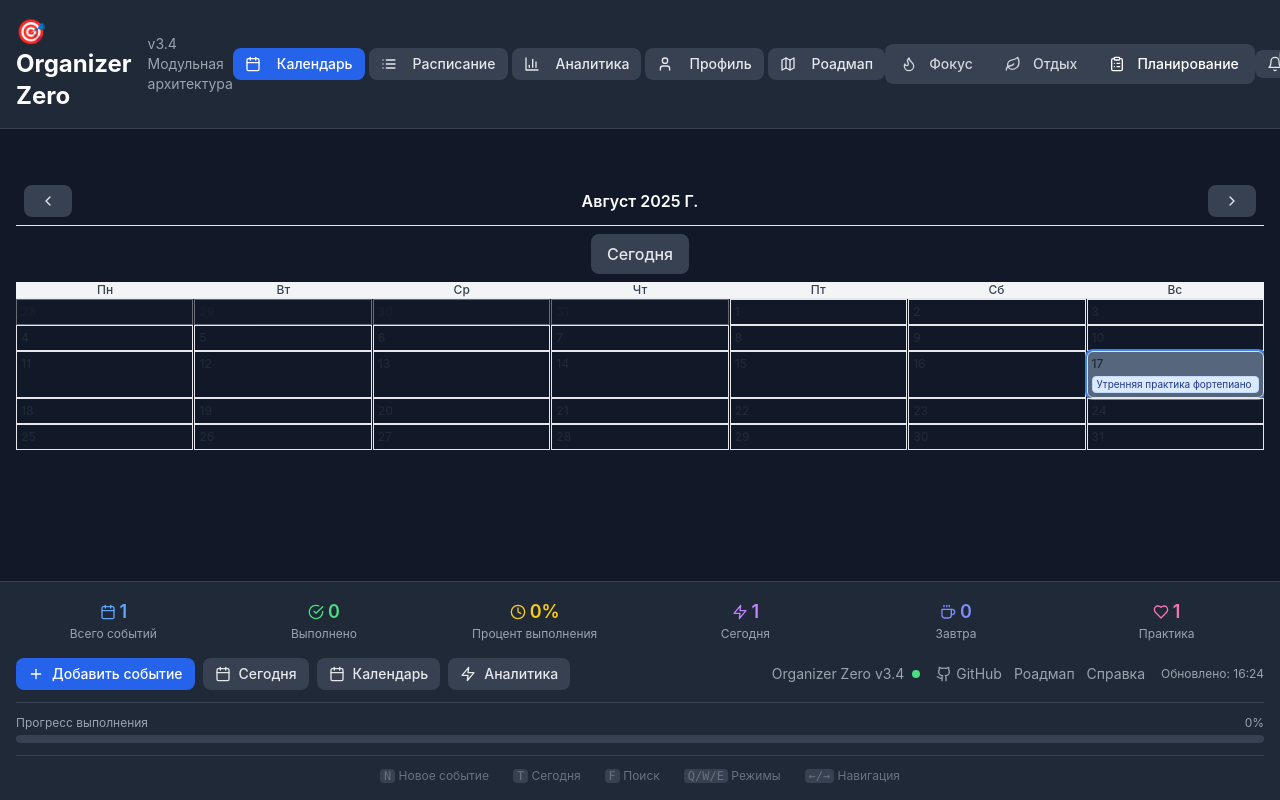
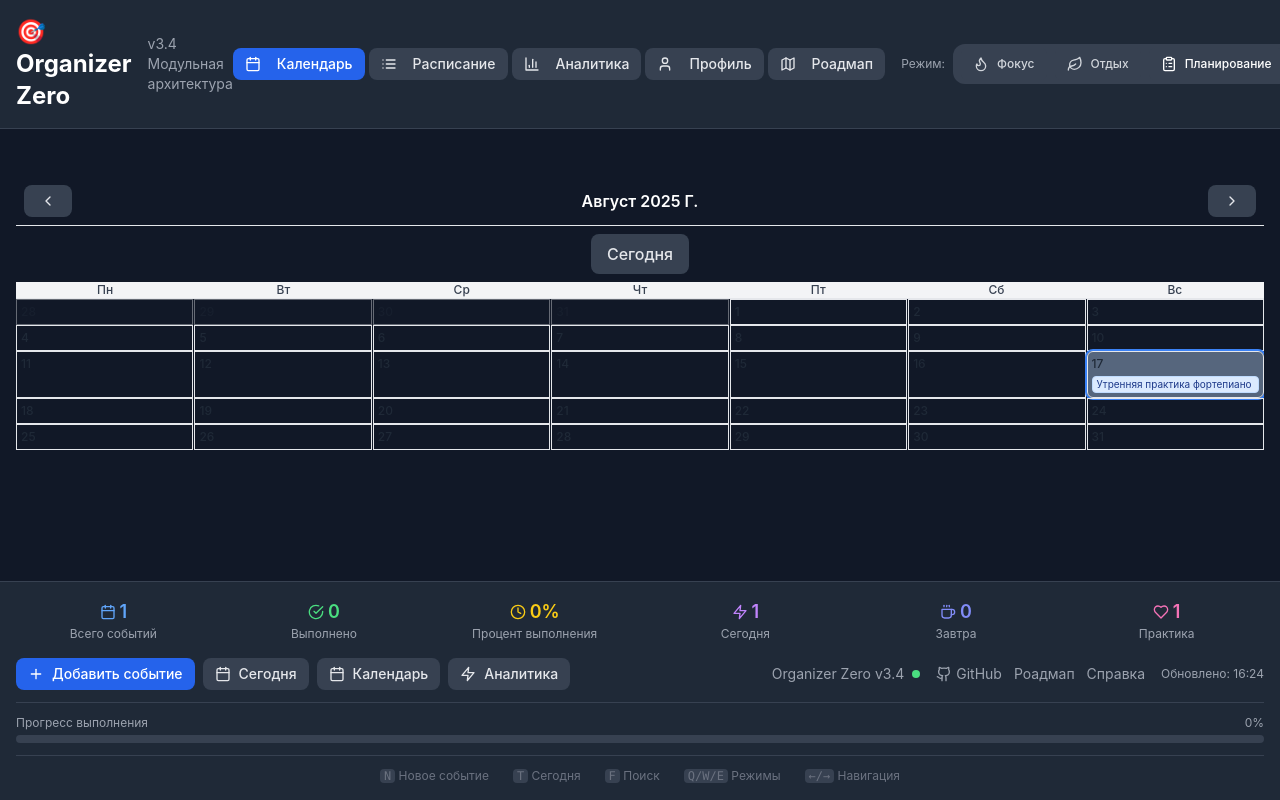
Before and after one commit to Fiddler1996/releaseFinal, a React (Vite) app in the folder organizer-zero/: page / in a window 1280 px wide. Built offline with nearby package versions, Linux system fonts and the light colour scheme.

Commit message:
ui(header): clarify modes panel (label, fixed height, gaps); keep dark background for contrast; ensure calendar headings high-contrast

```diff
--- a/organizer-zero/src/components/layout/Header.tsx
+++ b/organizer-zero/src/components/layout/Header.tsx
@@ -115,7 +115,9 @@ export const Header: React.FC = () => {
         </nav>
 
         {/* Режимы работы */}
-        <div className="hidden md:flex items-center space-x-2 bg-gray-700 rounded-lg p-1">
+        <div className="hidden md:flex items-center mx-4">
+          <span className="text-xs text-gray-400 mr-2">Режим:</span>
+          <div className="flex items-center bg-gray-700 rounded-xl px-2 py-1 gap-2 h-10">
             {(['focus', 'relax', 'planning'] as AppMode[]).map((modeOption) => {
               const IconComponent = modeIcons[modeOption];
               const isActive = mode === modeOption;
@@ -126,21 +128,23 @@ export const Header: React.FC = () => {
                   key={modeOption}
                   size="sm"
                   onClick={() => handleModeChange(modeOption)}
-                className={`flex items-center space-x-1 px-3 py-1 rounded transition-colors ${
+                  className={`h-8 px-3 rounded-md ${
                     isActive
                       ? `${modeColor.bg} text-white`
                       : 'text-gray-300 hover:text-white hover:bg-gray-600'
                   }`}
                   aria-label={`Переключить в режим ${modeOption}`}
+                  aria-pressed={isActive}
                 >
                   <IconComponent className="w-4 h-4" />
-                <span className="hidden lg:inline capitalize">
+                  <span className="text-xs font-medium capitalize">
                     {modeOption === 'focus' ? 'Фокус' :
                      modeOption === 'relax' ? 'Отдых' : 'Планирование'}
                   </span>
                 </Button>
               );
             })}
+          </div>
         </div>
 
         {/* Уведомления и настройки */}
```
Also changed, not shown: 5 other files (tests, documents, lock files or other folders). Lines whose indentation alone changed are shown as unchanged.
